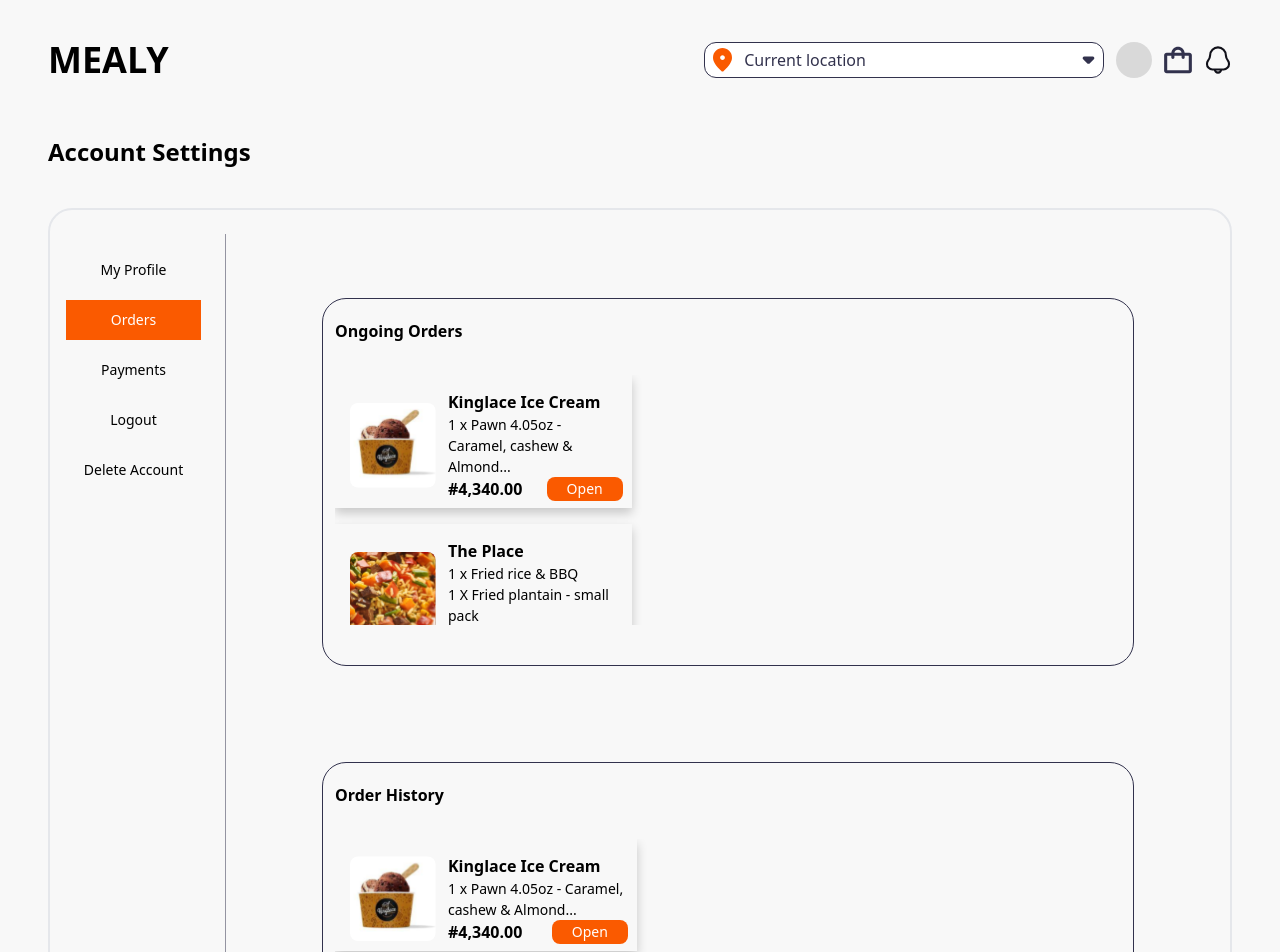
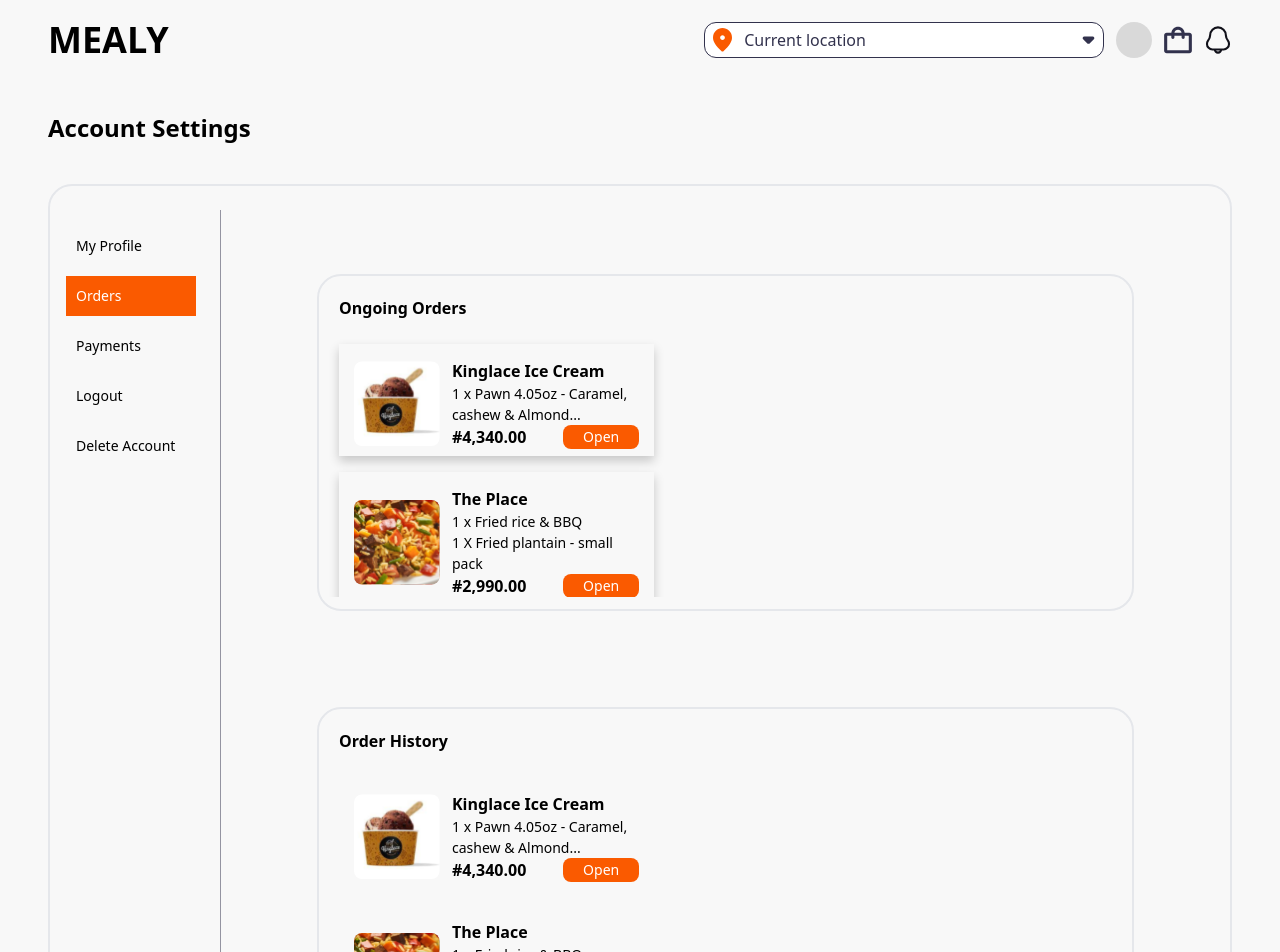
Before and after one commit to Stutern-Project-23/Group-4-Mealy-Project-Team-2A, a React (Create React App) app: page /accountsettings in a window 1280 px wide. Shown: the top 952 px of the page. Built offline with nearby package versions, Linux system fonts and the light colour scheme.

Commit message:
implemented most of the change from the last presentation

```diff
--- a/src/components/homePage/Header.js
+++ b/src/components/homePage/Header.js
@@ -5,8 +5,10 @@ import { NavLink } from "react-router-dom";
 const Header = () => {
   return (
     <>
-      <div className="flex justify-between mt-10 mx-4 lg:mx-12 mb-8 lg:mb-14 ">
-        <Logo />
+      <div className="flex fixed bg-[#f8f8f8] z-20 justify-between items-center h-20 w-full px-4 lg:px-12 mb-8 lg:mb-14">
+        <NavLink to="/homepage">
+          <Logo />
+        </NavLink>
         <HeaderItems />
       </div>
     </>
--- a/src/components/landingPage/DiscountSection.js
+++ b/src/components/landingPage/DiscountSection.js
@@ -20,7 +20,7 @@ const DiscountSection = () => {
         ></div>
         <img
           src={ChickenImg}
-          className="absolute z-10 ml-[5%] md:ml-[2%] lg:ml-[15%] mt-[5%] lg:mt-[1%] xl:mt-16 w-[25%] md:w-[27%] lg:w-[29%] xl:w-[25%] "
+          className="absolute z-10 ml-[5%] md:ml-[2%] lg:ml-[15%] xl:ml-[10%] mt-[5%] lg:mt-[1%] xl:mt-16 w-[25%] md:w-[27%] lg:w-[29%] xl:w-[25%] "
         />
 
         <div
@@ -29,9 +29,9 @@ const DiscountSection = () => {
             backgroundRepeat: "no-repeat",
             backgroundSize: "contain",
           }}
-          className="h-[23rem] mt-2 w-[70%] md:w-[80%] lg:w-[65%] xl:w-[80%] absolute ml-[24%] md:ml-[16%] lg:ml-[34%] xl:ml-[27%] flex flex-col"
+          className="h-[23rem] mt-2 w-[70%] md:w-[80%] lg:w-[65%] xl:w-[80%] absolute ml-[24%] md:ml-[16%] lg:ml-[34%] xl:ml-[20%] flex flex-col"
         >
-          <div className="absolute z-10 text-white mt-[10%] md:mt-[12%] xl:mt-32 ml-[8%] md:ml-[15%] lg:ml-[14%] xl:ml-48  ">
+          <div className="absolute z-10 text-white mt-[10%] md:mt-[12%] xl:mt-34 ml-[8%] md:ml-[15%] lg:ml-[14%] xl:ml-[19%]  ">
             <h2 className="font-bold text-xs sm:text-xl md:text-2xl lg:text-3xl xl:text-4xl w-[80%] mt-3 mb-2 md:mb-6 leading-3 sm:leading-6">
               Great food and lots of discounted prices
             </h2>
--- a/src/components/landingPage/Header.js
+++ b/src/components/landingPage/Header.js
@@ -13,7 +13,7 @@ const Header = () => {
 
   return (
     <>
-      <div className="flex justify-between items-center h-20 max-w-full mx-6 lg:mx-12">
+      <div className=" flex fixed bg-white z-20 justify-between items-center h-20 w-full px-6 lg:px-12">
         <NavLink to="/">
           <Logo />
         </NavLink>
--- a/src/components/landingPage/Hero.js
+++ b/src/components/landingPage/Hero.js
@@ -6,10 +6,10 @@ import HeroImg from "../../assets/HeroImg.png";
 const Hero = () => {
   return (
     <div
-      className="flex items-center justify-center"
+      className="flex items-center justify-center pt-16"
       style={{
         backgroundImage: `url(${HeroImg})`,
-        height: "423px",
+        height: "500px",
         backgroundSize: "cover",
         backgroundRepeat: "no-repeat",
       }}
--- a/src/components/orders/OngoingOrders.js
+++ b/src/components/orders/OngoingOrders.js
@@ -2,18 +2,18 @@ import React from "react";
 import { data } from "../../pages/accountsettings/orders/OrdersData";
 const OngoingOrders = () => {
   return (
-    <div className="border border-solid border-[#32324D] rounded-3xl px-3 pt-5 mt-8 lg:mt-16">
-      <h2 className="font-bold">Ongoing Orders</h2>
+    <div className="border-2 border-solid border-grey-600 rounded-3xl pt-5 mt-10 lg:mt-16">
+      <h2 className="font-bold ml-5">Ongoing Orders</h2>
       {/* <div className="grid gap-y-4 mr-24 gap-x-28 grid-cols-2 mt-8 mb-10"> */}
-      <div className="flex flex-wrap  h-[250px] overflow-scroll xl:mr-24 gap-x-28 gap-y-4 mt-8 mb-10">
-        {data.slice(0, 3).map((item) => {
+      <div className="flex flex-wrap  h-[265px] overflow-scroll xl:mr-20 gap-x-16 gap-y-4 mt-3 mb-3 pt-3">
+        {data.slice(0, 5).map((item) => {
           return (
             <>
               <div
-                className="flex w-full xl:max-w-[43%] gap-x-3"
+                className="flex w-full xl:max-w-[43%] gap-x-3 ml-5 mr-2"
                 style={{
                   boxShadow: "0px 5px 10px rgba(0, 0, 0, 0.2)",
-                  padding: "15px 9px 7px 15px",
+                  padding: "15px 15px 7px 15px",
                 }}
               >
                 <img src={item.foodImg} />
--- a/src/components/orders/OrderHistory.js
+++ b/src/components/orders/OrderHistory.js
@@ -3,17 +3,18 @@ import { data } from "../../pages/accountsettings/orders/OrdersData";
 
 const OrderHistory = () => {
   return (
-    <div className="border border-solid border-[#32324D] rounded-3xl pl-3 pt-5 mt-10 lg:mt-24 mb-16">
-      <h2 className="font-bold">Order History</h2>
-      <div className="flex flex-wrap h-[400px] overflow-scroll gap-y-4 xl:mr-24 gap-x-28 mt-8 mb-10">
+    <div className="border-2 border-solid border-grey-600 rounded-3xl pt-5 mt-10 lg:mt-24 mb-16">
+      <h2 className="font-bold ml-5">Order History</h2>
+      <div className="flex flex-wrap h-[392px] overflow-scroll gap-y-4 xl:mr-20 gap-x-16 mt-3 mb-6 pt-3">
         {data.map((item) => {
           return (
             <>
               <div
-                className="flex w-full gap-x-3 xl:max-w-[43%]"
+                className="flex w-full gap-x-3 xl:max-w-[43%] ml-5 mr-2"
                 style={{
-                  boxShadow: "0px 5px 10px rgba(0, 0, 0, 0.2)",
-                  padding: "15px 9px 7px 15px",
+                  boxShadow: "rgba(0, 0, 0, 0.35) 0px 5px 15px;",
+                  padding: "15px 15px 7px 15px",
+                  // margin: "5px 0 0 10px",
                 }}
               >
                 <img src={item.foodImg} />
--- a/src/pages/accountsettings/LeftNav.css
+++ b/src/pages/accountsettings/LeftNav.css
@@ -12,8 +12,8 @@
 }
 @media screen and (min-width: 1024px) {
   .leftNavTabs ul li {
-    padding: 10px 0;
-    width: 135px;
+    padding: 10px 10px;
+    width: 130px;
     cursor: pointer;
     transition: all 0.7s;
   }
--- a/src/pages/accountsettings/NavLayout.js
+++ b/src/pages/accountsettings/NavLayout.js
@@ -39,13 +39,13 @@ const NavLayout = () => {
   return (
     <>
       <Layout>
-        <div className="mx-4 lg:mx-12">
+        <div className="mx-4 lg:mx-12 pt-28">
           <h2 className="font-semibold text-xl lg:text-2xl">
             Account Settings
           </h2>
           <div className="border-2 border-solid border-grey-600 pt-6 pl-0 lg:pl-4 rounded-3xl mt-6 lg:mt-10 flex flex-col lg:flex-row">
             <div className="leftNavTabs">
-              <ul className="hidden border-r border-r-solid border-r-[#32324D80] pr-6 h-full text-center pt-4 lg:flex flex-col gap-y-2.5 text-sm ">
+              <ul className="hidden border-r border-r-solid border-r-[#32324D80] pr-6 h-full pt-4 lg:flex flex-col gap-y-2.5 text-sm ">
                 <li
                   className={activeTab === "tab1" ? "active" : ""}
                   onClick={handleTab1}
@@ -103,7 +103,7 @@ const NavLayout = () => {
                 </li>
               </ul>
             </div>
-            <div className="outlet px-2 lg:px-24 w-full">
+            <div className="outlet px-2 lg:px-24 w-full overflow-auto">
               {activeTab === "tab1" && <Profile />}
               {activeTab === "tab2" && <Orders />}
               {activeTab === "tab3" && <Payments />}
--- a/src/pages/homePage/GuestHomePage.js
+++ b/src/pages/homePage/GuestHomePage.js
@@ -19,7 +19,7 @@ import Layout from "../../components/LayoutAlt";
 const GuestHomepage = () => {
   return (
     <Layout>
-      <div className="px-12 ">
+      <div className="px-12 pt-32 ">
         {/* Welcome */}
         <div className="text-center mb-10">
           <h4 className="font-semibold mt-2 text-3xl">Welcome, Guest</h4>
--- a/src/pages/homePage/HomePage.js
+++ b/src/pages/homePage/HomePage.js
@@ -19,7 +19,7 @@ import Layout from "../../components/LayoutAlt";
 const Homepage = () => {
   return (
     <Layout>
-      <div className="px-12 ">
+      <div className="px-12 pt-32 ">
         {/* Welcome */}
         <div className="text-center mb-10">
           <h4 className="font-semibold mt-2 text-3xl">Welcome, Amara</h4>
```
Also changed, not shown: 1 other file (tests, documents, lock files or other folders).
